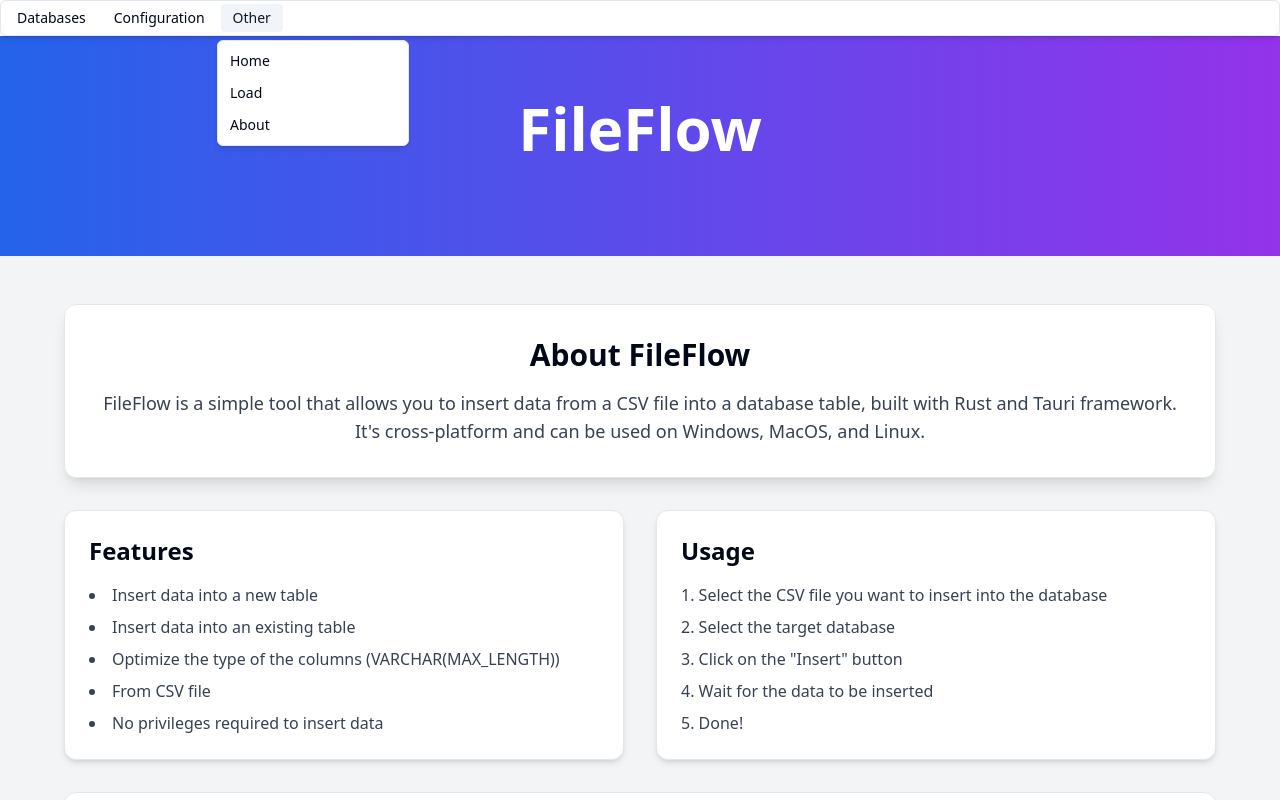
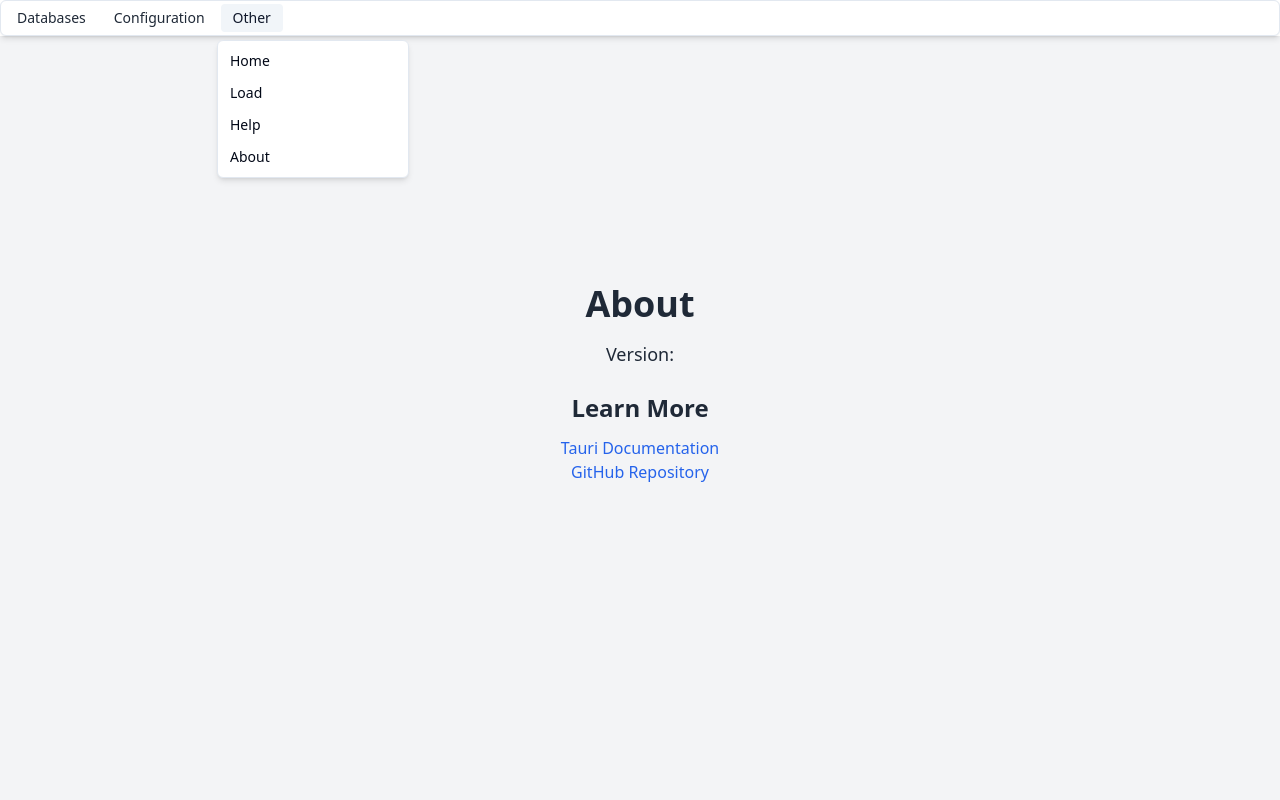
Before and after one commit to Maxime-Cllt/FileFlow, a React (Vite) app: page /about in a window 1280 px wide. Both pictures are taken after a click on the button "Other". Shown: the top 800 px of the page. Built offline with nearby package versions, Linux system fonts and the light colour scheme.

Commit message:
Refacto and revert GA
refacto: Move file to differrent folder
Fix : MenuBar click button on text

```diff
--- a/src/App.tsx
+++ b/src/App.tsx
@@ -1,7 +1,8 @@
 import {BrowserRouter as Router, Route, Routes,} from 'react-router-dom';
 import Home from './components/fileflowui/home/Home.tsx';
-import AboutComponent from "@/components/fileflowui/About.tsx";
+import AboutComponent from "@/components/fileflowui/other/About.tsx";
 import LoadDataSql from "@/components/fileflowui/load/LoadDataSql.tsx";
+import HelpComponent from "@/components/fileflowui/other/Help.tsx";
 
 function App() {
     return (
@@ -9,6 +10,7 @@
             <Routes>
                 <Route path="/" element={<Home/>}/>
                 <Route path="/load" element={<LoadDataSql/>}/>
+                <Route path="/help" element={<HelpComponent/>}/>
                 <Route path="/about" element={<AboutComponent/>}/>
             </Routes>
         </Router>
--- a/src/components/fileflowui/home/FormComponent.tsx
+++ b/src/components/fileflowui/home/FormComponent.tsx
@@ -1,6 +1,6 @@
 import React from 'react';
 import {Input} from "@/components/ui/input.tsx";
-import FileUploadComponent from "@/components/fileflowui/FileUploadComponent.tsx";
+import FileUploadComponent from "@/components/fileflowui/style/FileUploadComponent.tsx";
 import SelectDatabaseComponent from "@/components/fileflowui/home/SelectDatabaseComponent.tsx";
 
 interface FormProps {
--- a/src/components/fileflowui/home/Home.tsx
+++ b/src/components/fileflowui/home/Home.tsx
@@ -2,8 +2,8 @@
 import {invoke} from '@tauri-apps/api/core';
 import '../../../Loader.css';
 import {Card, CardContent, CardHeader} from "@/components/ui/card.tsx";
-import Menu from "@/components/fileflowui/home/Menu.tsx";
-import Loader from "@/components/fileflowui/Loader.tsx";
+import Menu from "@/components/fileflowui/style/Menu.tsx";
+import Loader from "@/components/fileflowui/style/Loader.tsx";
 import FormComponent from "@/components/fileflowui/home/FormComponent.tsx";
 import ModeSelectionComponent from "@/components/fileflowui/home/ModeSelectionComponent.tsx";
 import ButtonGroupComponent from "@/components/fileflowui/home/ButtonGroupComponent.tsx";
--- a/src/components/fileflowui/home/SqliteFormComponent.tsx
+++ b/src/components/fileflowui/home/SqliteFormComponent.tsx
@@ -3,7 +3,7 @@
 import {Button} from "@/components/ui/button.tsx";
 import {HardDrive} from "lucide-react";
 import SelectDatabaseComponent from "@/components/fileflowui/home/SelectDatabaseComponent.tsx";
-import FileUploadComponent from "@/components/fileflowui/FileUploadComponent.tsx";
+import FileUploadComponent from "@/components/fileflowui/style/FileUploadComponent.tsx";
 import * as dialog from "@tauri-apps/plugin-dialog"
 
 interface SqliteFormProps {
--- a/src/components/fileflowui/load/FormLoadData.tsx
+++ b/src/components/fileflowui/load/FormLoadData.tsx
@@ -1,6 +1,6 @@
 import React from 'react';
 import {Input} from "@/components/ui/input";
-import FileUploadComponent from "@/components/fileflowui/FileUploadComponent";
+import FileUploadComponent from "@/components/fileflowui/style/FileUploadComponent.tsx";
 import SelectDatabaseComponent from "@/components/fileflowui/home/SelectDatabaseComponent";
 import {toast} from "sonner";
 import {invoke} from "@tauri-apps/api/core";
--- a/src/components/fileflowui/load/LoadDataSql.tsx
+++ b/src/components/fileflowui/load/LoadDataSql.tsx
@@ -1,6 +1,6 @@
 import React from 'react';
 import FormLoadData from "@/components/fileflowui/load/FormLoadData.tsx";
-import Menu from "@/components/fileflowui/home/Menu.tsx";
+import Menu from "@/components/fileflowui/style/Menu.tsx";
 import {generateSqlConfig} from "@/components/object/generateSqlConfig.tsx";
 
 const LoadDataSql: React.FC = () => {
--- /dev/null
+++ b/src/components/fileflowui/other/About.tsx
@@ -0,0 +1,74 @@
+import {getName, getVersion} from "@tauri-apps/api/app";
+import {invoke} from "@tauri-apps/api/core";
+import Menu from "@/components/fileflowui/style/Menu.tsx";
+import {useEffect, useState} from "react";
+
+const AboutPage = () => {
+    const [appName, setAppName] = useState("");
+    const [appVersion, setAppVersion] = useState("");
+    const [aboutInfo, setAboutInfo] = useState("");
+
+    useEffect(() => {
+        const fetchAppInfo = async () => {
+            const name = await getName();
+            const version = await getVersion();
+
+            setAppName(name);
+            setAppVersion(version);
+
+            const info = await invoke("get_about_info");
+
+            if (info) {
+                setAboutInfo(info as string);
+            }
+        };
+
+        fetchAppInfo().then(r => r);
+    }, []);
+
+    return (
+        <div className="flex flex-col items-center justify-center min-h-screen bg-gray-100 text-gray-800 px-4">
+
+            {/* Menu */}
+            <div className="fixed top-0 w-full bg-white shadow-md z-10">
+                <Menu/>
+            </div>
+
+
+            <div className="w-full max-w-2xl text-center">
+                {/* App Title */}
+                <h1 className="text-4xl font-bold mb-4">About {appName}</h1>
+                <p className="text-lg mb-2">Version: {appVersion}</p>
+
+                {/* About Information */}
+                <p className="text-lg mb-6">{aboutInfo}</p>
+
+                {/* Links to Resources */}
+                <section className="mb-8">
+                    <h2 className="text-2xl font-semibold mb-3">Learn More</h2>
+                    <div className="space-y-2">
+                        <a
+                            href="https://tauri.app/"
+                            target="_blank"
+                            rel="noopener noreferrer"
+                            className="text-blue-600 hover:underline"
+                        >
+                            Tauri Documentation
+                        </a>
+                        <br/>
+                        <a
+                            href="https://github.com/Maxime-Cllt/FileFlow"
+                            target="_blank"
+                            rel="noopener noreferrer"
+                            className="text-blue-600 hover:underline"
+                        >
+                            GitHub Repository
+                        </a>
+                    </div>
+                </section>
+            </div>
+        </div>
+    );
+};
+
+export default AboutPage;
--- a/src/components/fileflowui/Loader.tsx
+++ b/src/components/fileflowui/style/Loader.tsx
@@ -1,5 +1,5 @@
 import {LoaderCircle} from "lucide-react";
-import '../../Loader.css';
+import '../../../Loader.css';
 
 const Loader = () => {
     return (
--- a/src/components/fileflowui/home/Menu.tsx
+++ b/src/components/fileflowui/style/Menu.tsx
@@ -43,11 +43,21 @@
                 <MenubarMenu>
                     <MenubarTrigger>Other</MenubarTrigger>
                     <MenubarContent>
-                        <MenubarItem><Link to={"/"}>Home</Link></MenubarItem>
-                        <MenubarItem><Link to={"/load"}>Load</Link></MenubarItem>
-                        <MenubarItem><Link to={"/about"}>About</Link></MenubarItem>
+                        <Link to={"/"}>
+                            <MenubarItem className="cursor-pointer">Home</MenubarItem>
+                        </Link>
+                        <Link to={"/load"}>
+                            <MenubarItem className="cursor-pointer">Load</MenubarItem>
+                        </Link>
+                        <Link to={"/help"}>
+                            <MenubarItem className="cursor-pointer">Help</MenubarItem>
+                        </Link>
+                        <Link to={"/about"}>
+                            <MenubarItem className="cursor-pointer">About</MenubarItem>
+                        </Link>
                     </MenubarContent>
                 </MenubarMenu>
+
             </Menubar>
         </div>
     );
```
Also changed, not shown: src/components/fileflowui/other/Help.tsx (renamed from src/components/fileflowui/About.tsx, +4 -3 lines), src/components/fileflowui/style/FileUploadComponent.tsx (renamed from src/components/fileflowui/FileUploadComponent.tsx).
